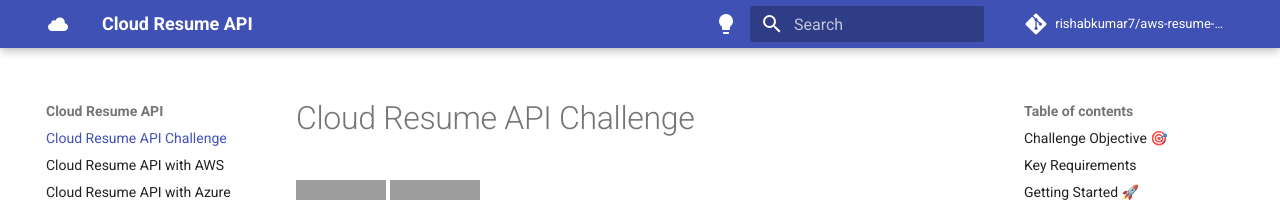
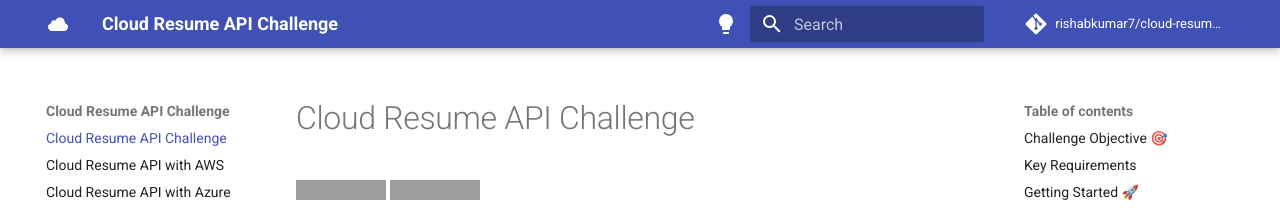
Before and after one commit to rishabkumar7/cloud-resume-api, an MkDocs documentation site: the page built from docs/index.md, in a window 1280 px wide. Shown: the top 208 px of the page. Built offline with MkDocs 1.6.1 and Material for MkDocs 9.7.7, drawn with Linux system fonts in a browser that asks for light colours; comment, search, counter and statistics services are not loaded; grey boxes are pictures that could not be loaded.

Commit message:
updated the github repo with rename

```diff
--- a/mkdocs.yml
+++ b/mkdocs.yml
@@ -1,4 +1,4 @@
-site_name: Cloud Resume API
+site_name: Cloud Resume API Challenge
 
 theme:
   name: material
@@ -7,6 +7,8 @@ theme:
   font:
     text: Roboto
 
+  features:
+    - toc.follow
   # icons
   icon:
     logo: material/apple-icloud
@@ -29,7 +31,7 @@ theme:
         name: Switch to light mode
 
 # Repo details
-repo_url: https://github.com/rishabkumar7/aws-resume-api
-repo_name: rishabkumar7/aws-resume-api
+repo_url: https://github.com/rishabkumar7/cloud-resume-api
+repo_name: rishabkumar7/cloud-resume-api
 
 # Plugins
```
